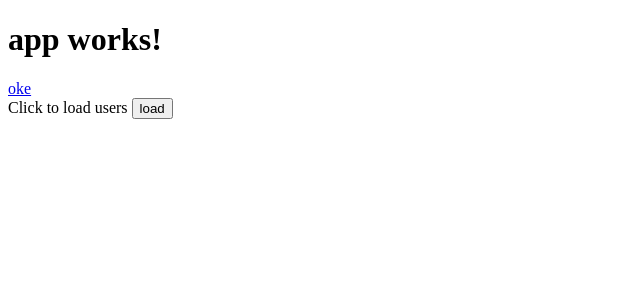
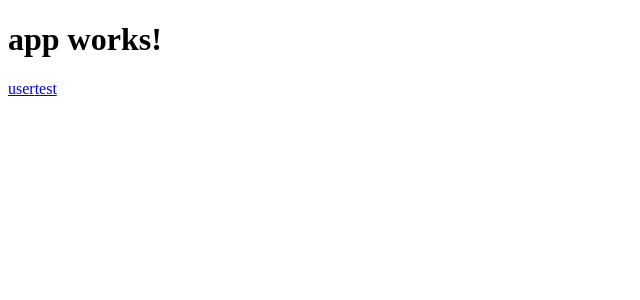
Before and after one commit to SHEePYTaGGeRNeP/JEA62Angular2, an Angular app in the folder Kwetter/: page /#/ in a window 1280 px wide. Shown: the top 300 px of the page, without its empty margins (0-640 px from the left). Built offline with nearby package versions, Linux system fonts and the light colour scheme.

Commit message:
Button finally works. TODO: read Gson/Json stuff

```diff
--- a/Kwetter/src/app/app.component.html
+++ b/Kwetter/src/app/app.component.html
@@ -2,9 +2,5 @@
   {{title}}
 </h1>
 <router-outlet></router-outlet>
-<a [routerLink]="['/user']">oke</a>
-
-
-<div>
-  Click to load users <button (click)="loadUsers()">load</button><br/> {{userList | json}}
-</div>
+<a [routerLink]="['/user']">user</a>
+<a [routerLink]="['/test']">test</a>
--- /dev/null
+++ b/Kwetter/src/app/test/test.component.html
@@ -0,0 +1,3 @@
+<p>
+  test works!
+</p>
--- /dev/null
+++ b/Kwetter/src/app/test/test.component.ts
@@ -0,0 +1,15 @@
+import { Component, OnInit } from '@angular/core';
+
+@Component({
+  selector: 'app-test',
+  templateUrl: './test.component.html',
+  styleUrls: ['./test.component.css']
+})
+export class TestComponent implements OnInit {
+
+  constructor() { }
+
+  ngOnInit() {
+  }
+
+}
--- a/Kwetter/src/app/user.service.ts
+++ b/Kwetter/src/app/user.service.ts
@@ -1,6 +1,7 @@
 import { Injectable } from '@angular/core';
 import { Http, Response, Headers } from '@angular/http';
 import { Observable } from 'rxjs/Rx';
+import 'rxjs/Rx';
 import { User } from "app/user";
 
 @Injectable()
@@ -16,6 +17,9 @@ export class UserService {
   }
 
   getAll(): Observable<User[]> {
+    console.log(`contacting API at: ${this.baseUrl}/users`);
+    console.log(this.http
+      .get(`${this.baseUrl}/users`, { headers: this.getHeaders() }))  ;
     let users$ = this.http
       .get(`${this.baseUrl}/users`, { headers: this.getHeaders() })
       .map(mapUsers);
@@ -25,7 +29,7 @@ export class UserService {
 
 function mapUsers(response: Response): User[] {
   // extracts a list of entities from the Response
-  return response.json().results.map(toUser);
+  return response.json().map(toUser);
 }
 
 function mapUser(response: Response): User {
--- a/Kwetter/src/app/user/user.component.ts
+++ b/Kwetter/src/app/user/user.component.ts
@@ -3,9 +3,9 @@ import { UserService } from "app/user.service";
 import { User } from "app/user";
 
 @Component({
-  selector: 'app-root',
-  templateUrl: '../app.component.html',
-  styleUrls: ['../app.component.css'],
+  selector: 'app-user',
+  templateUrl: 'user.component.html',
+  styleUrls: ['user.component.css'],
   providers: [UserService]
 })
 export class UserComponent {
```
Also changed, not shown: Kwetter/src/app/app.module.ts (+5 -6 lines), Kwetter/src/app/app.routes.ts (+6 -3 lines), Kwetter/src/app/test/test.component.css (added), 2 other files (tests, documents, lock files or other folders).
